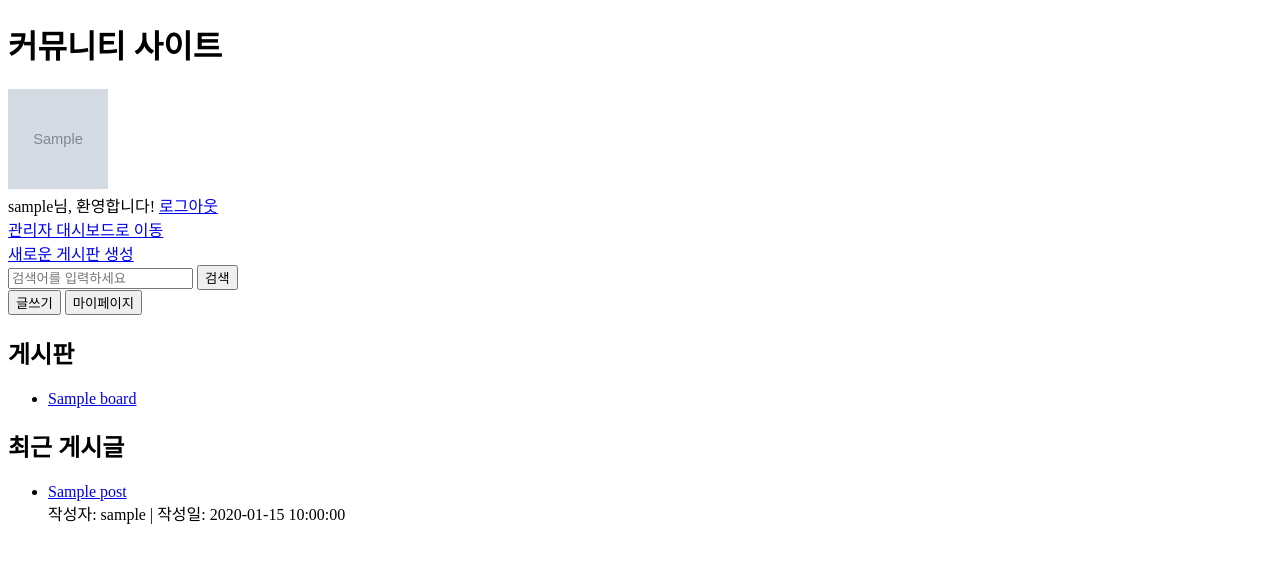
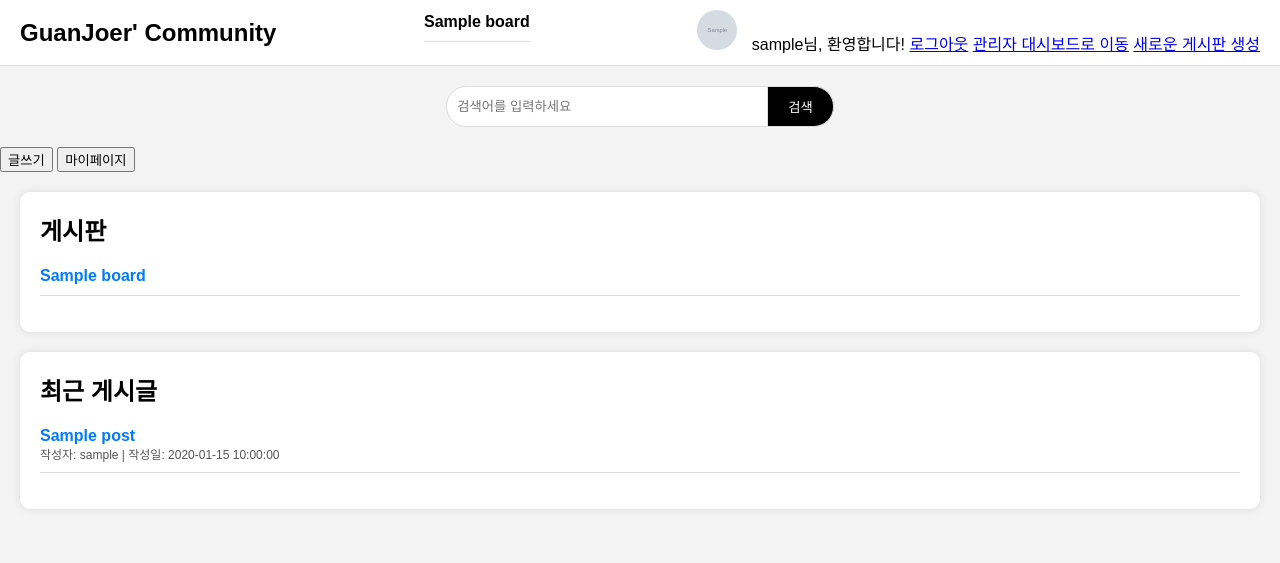
Before and after one commit to guanjoer/community-site, a PHP site: page / in a window 1280 px wide. Shown: the top 563 px of the page. Run offline with PHP 8.4, Linux system fonts and the light colour scheme; the visitor is signed in with stand-in values (Sample User, id 1); tables that the repository leaves empty hold one stand-in row (values such as "Sample post"); grey boxes marked "Sample" are stand-in pictures.

Commit message:
Update styles

```diff
--- a/index.php
+++ b/index.php
@@ -31,18 +31,31 @@ if (isset($_GET['logout'])) {
 <html lang="ko">
 <head>
     <meta charset="UTF-8">
-    <title>메인 페이지</title>
+    <title>GuanJoer' Community</title>
+    <link rel="preconnect" href="https://fonts.googleapis.com">
+    <link rel="preconnect" href="https://fonts.gstatic.com" crossorigin>
+    <link href="https://fonts.googleapis.com/css2?family=Roboto:ital,wght@0,100;0,300;0,400;0,500;0,700;0,900;1,100;1,300;1,400;1,500;1,700;1,900&display=swap" rel="stylesheet">
+    <link rel="stylesheet" href="styles/base.css"> <!-- 외부 CSS 파일로 디자인을 관리 -->
 </head>
 <body>
-    <header>
-        <h1>커뮤니티 사이트</h1>
+    <header id="main-header">
+        <div id="logo">
+            <a href="index.php">GuanJoer' Community</a>
+        </div>
+        <nav>
+            <ul class="nav-items">
+                <?php foreach ($boards as $board): ?>
+                    <li><a href="board.php?id=<?php echo $board['id']; ?>"><?php echo htmlspecialchars($board['name']); ?></a></li>
+                <?php endforeach; ?>
+            </ul>
+        </nav>
         <div>
             <?php if (isset($_SESSION['user_id'])): ?>
-                <img id="profile-preview" src="uploads/<?php echo !empty($user['profile_image']) ? htmlspecialchars($user['profile_image']) : 'default.png'; ?>" alt="프로필 이미지" width="100" height="100"><br>
+                <img id="profile-preview" src="uploads/<?php echo !empty($user['profile_image']) ? htmlspecialchars($user['profile_image']) : 'default.png'; ?>" alt="프로필 이미지">
                 <span><?php echo htmlspecialchars($user['username']); ?>님, 환영합니다!</span>
-                <a href="index.php?logout=true">로그아웃</a><br>
+                <a href="index.php?logout=true">로그아웃</a>
                 <?php if ($_SESSION['role'] == 'admin'): ?>
-                    <a href="admin/dashboard.php">관리자 대시보드로 이동</a><br>
+                    <a href="admin/dashboard.php">관리자 대시보드로 이동</a>
                     <a href="admin/create_board.php">새로운 게시판 생성</a>
                 <?php endif; ?>
             <?php else: ?>
@@ -76,17 +89,12 @@ if (isset($_GET['logout'])) {
         <h2>최근 게시글</h2>
         <ul>
             <?php foreach ($posts as $post): ?>
-                <?php foreach ($boards as $board): ?>
-                    <?php if ($post['board_id'] == $board['id']): ?>
                 <li>
-                            <a href="post.php?id=<?php echo $post['id']."&board=".$board['id']; ?>">
+                    <a href="post.php?id=<?php echo $post['id']."&board=".$post['board_id']; ?>">
                         <?php echo htmlspecialchars($post['title']); ?>
                     </a>
-                            <br>
                     <span>작성자: <?php echo htmlspecialchars($post['username']); ?> | 작성일: <?php echo $post['created_at']; ?></span>
                 </li>
-                    <?php endif; ?>
-                <?php endforeach; ?>
             <?php endforeach; ?>
         </ul>
     </section>
--- /dev/null
+++ b/styles/base.css
@@ -0,0 +1,91 @@
+body {
+	font-family: Arial, sans-serif;
+	margin: 0;
+	padding: 0;
+	background-color: #f4f4f4;
+}
+#main-header {
+	display: flex;
+	justify-content: space-between;
+	align-items: center;
+	background-color: #ffffff;
+	padding: 10px 20px;
+	border-bottom: 1px solid #ddd;
+}
+#logo a {
+	font-size: 24px;
+	font-weight: bold;
+	text-decoration: none;
+	color: #000;
+}
+.nav-items {
+	display: flex;
+	list-style: none;
+	margin: 0;
+	padding: 0;
+}
+.nav-items li {
+	margin-right: 20px;
+}
+.nav-items a {
+	text-decoration: none;
+	color: #000;
+	font-weight: bold;
+}
+#profile-preview {
+	width: 40px;
+	height: 40px;
+	border-radius: 50%;
+	object-fit: cover;
+	margin-right: 10px;
+}
+nav form {
+	display: flex;
+	justify-content: center;
+	margin: 20px 0;
+}
+nav form input[type="text"] {
+	width: 300px;
+	padding: 10px;
+	border: 1px solid #ddd;
+	border-radius: 20px 0 0 20px;
+	outline: none;
+}
+nav form button {
+	padding: 10px 20px;
+	border: 1px solid #ddd;
+	border-left: none;
+	background-color: #000;
+	color: #fff;
+	border-radius: 0 20px 20px 0;
+	cursor: pointer;
+}
+section {
+	background-color: #fff;
+	padding: 20px;
+	margin: 20px;
+	border-radius: 10px;
+	box-shadow: 0 0 10px rgba(0, 0, 0, 0.1);
+}
+h2 {
+	margin-top: 0;
+}
+ul {
+	list-style: none;
+	padding: 0;
+}
+ul li {
+	margin-bottom: 10px;
+	border-bottom: 1px solid #ddd;
+	padding-bottom: 10px;
+}
+ul li a {
+	text-decoration: none;
+	color: #007BFF;
+	font-weight: bold;
+}
+ul li span {
+	display: block;
+	color: #555;
+	font-size: 12px;
+}
```
Also changed, not shown: index_test.php (added, +101 -0 lines), styles/base_test.css (added, +149 -0 lines). Lines whose indentation alone changed are shown as unchanged.
